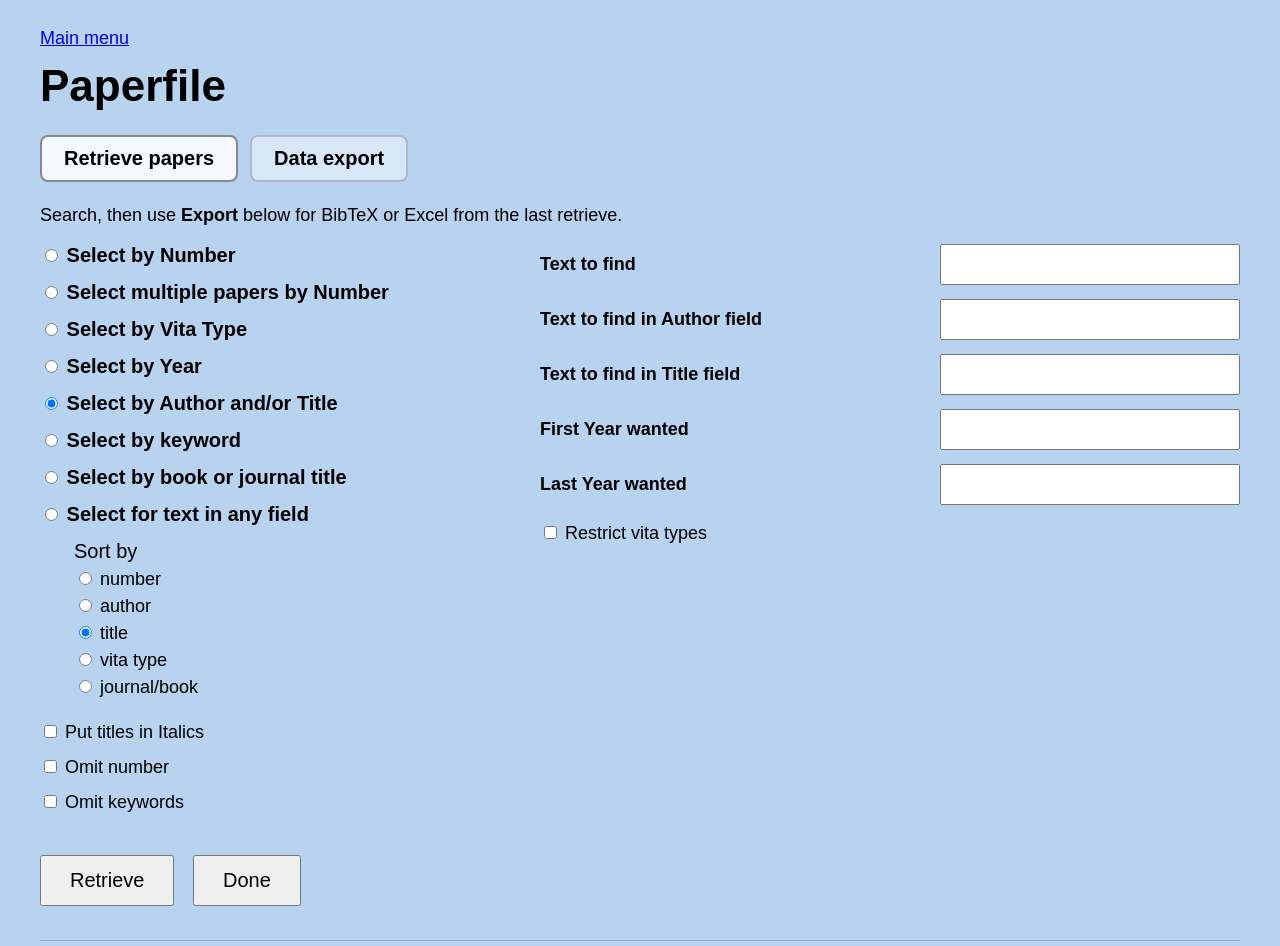
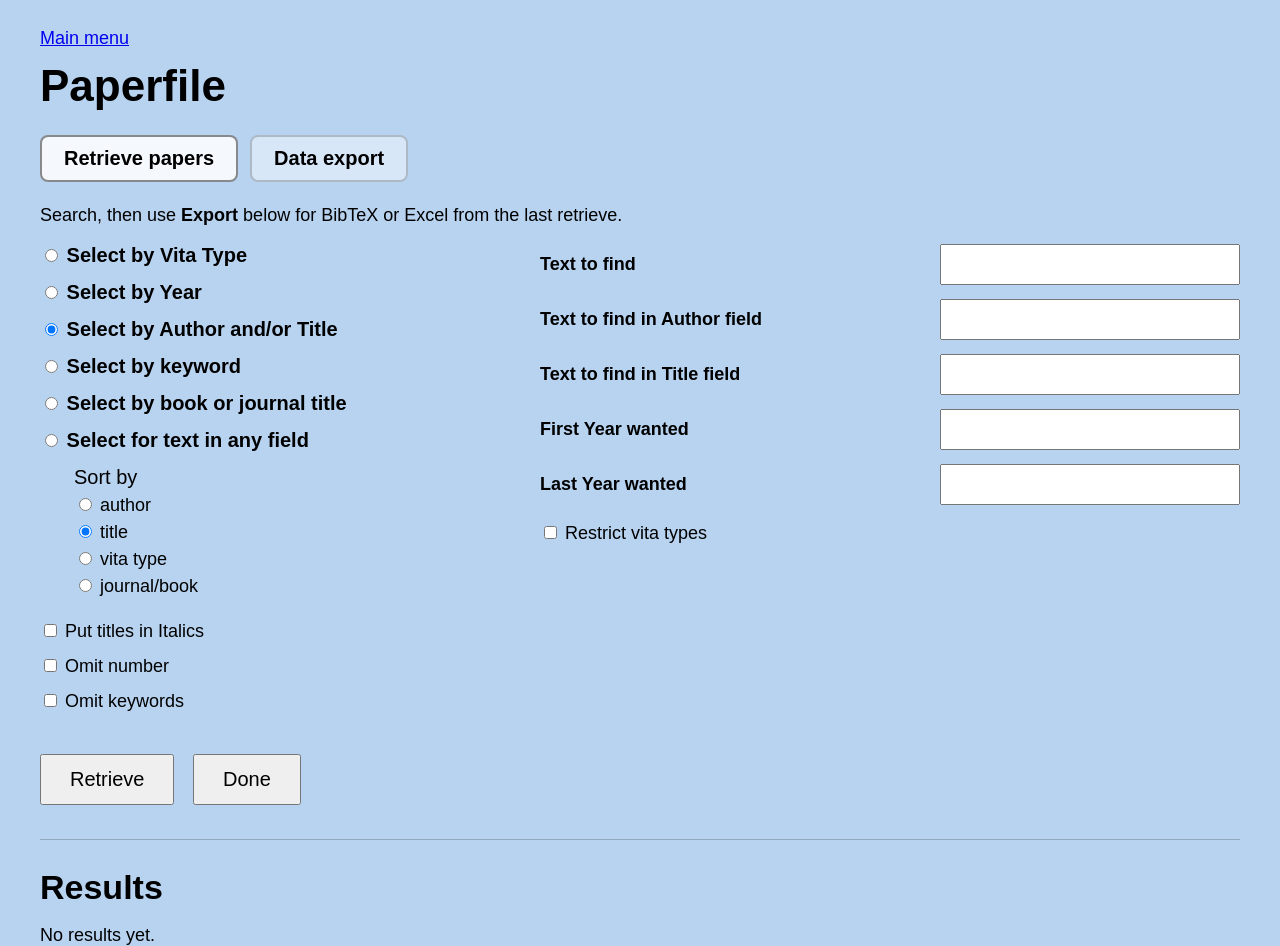
Before and after one commit to yanny2five/paperfile-web, a Flask app: page /retrieve in a window 1280 px wide. Shown: the top 946 px of the page. Run offline with Flask 3, Linux system fonts and the light colour scheme.

Commit message:
Web retrieve: fix empty-query matches, keyword uses subjects, home to retrieve
- search_service: empty text queries no longer match all rows; keyword search
  includes subject1/subject2 like desktop SearchData
- app: / redirects to retrieve; dashboard at /dashboard; legacy retrieve-numbers
  redirect; search type display helper
- UI: remove number search modes from form; clarify keyword label
- tests: home redirect, empty keyword, subject keyword, deep route root code

Made-with: Cursor

```diff
--- a/app.py
+++ b/app.py
@@ -208,6 +208,16 @@ def _run_retrieve_form_search(papers, form):
     return results, formatted_results, display_opts, log_info
 
 
+def _search_type_display_from_request():
+    """Which search mode radio to show; map removed legacy modes to author/title."""
+    st = request.form.get("search_type")
+    if request.method == "GET" and request.args.get("search_type"):
+        st = request.args.get("search_type")
+    if st in ("number", "multiple_numbers"):
+        st = "author_title"
+    return st or "author_title"
+
+
 def _paper_by_number(papers, token):
     if not str(token or "").strip():
         return None
@@ -367,6 +377,12 @@ def staging_clear():
 
 
 @app.route("/")
+def home():
+    """Landing page: go straight to retrieve (full main menu stays at /dashboard)."""
+    return redirect(url_for("retrieve"))
+
+
+@app.route("/dashboard")
 def dashboard():
     db_path = getattr(reader, "file_path", None) or "(no database path)"
     return render_template(
@@ -394,10 +410,10 @@ def data_export_entry():
 
 @app.route("/retrieve-numbers")
 def retrieve_numbers():
-    """Desktop: Retrieve Paper Numbers -> same screen, number mode."""
+    """Legacy URL; number-only retrieve UI removed — same as Retrieve Papers."""
     session["ui_mode"] = "retrieve"
     session.modified = True
-    return redirect(url_for("retrieve", search_type="number"))
+    return redirect(url_for("retrieve"))
 
 
 @app.route("/enter-papers", methods=["GET", "POST"])
@@ -616,11 +632,7 @@ def correct_papers():
         {"num": str(get_number(p)).strip(), "html": h}
         for p, h in zip(results, formatted_results)
     ]
-    search_type_display = request.form.get("search_type")
-    if request.method == "GET" and request.args.get("search_type"):
-        search_type_display = request.args.get("search_type")
-    if not search_type_display:
-        search_type_display = "author_title"
+    search_type_display = _search_type_display_from_request()
 
     return render_template(
         "correct_papers.html",
@@ -1751,11 +1763,7 @@ def retrieve():
         for p, h in zip(results, formatted_results)
     ]
 
-    search_type_display = request.form.get("search_type")
-    if request.method == "GET" and request.args.get("search_type"):
-        search_type_display = request.args.get("search_type")
-    if not search_type_display:
-        search_type_display = "author_title"
+    search_type_display = _search_type_display_from_request()
 
     return render_template(
         "index.html",
--- a/templates/_retrieve_search_form.html
+++ b/templates/_retrieve_search_form.html
@@ -2,18 +2,6 @@
         <div class="main-grid">
             <div>
                 <div class="radio-group">
-                    <label>
-                        <input type="radio" name="search_type" value="number"
-                            {% if search_type_display == 'number' %}checked{% endif %}>
-                        Select by Number
-                    </label>
-
-                    <label>
-                        <input type="radio" name="search_type" value="multiple_numbers"
-                            {% if search_type_display == 'multiple_numbers' %}checked{% endif %}>
-                        Select multiple papers by Number
-                    </label>
-
                     <label>
                         <input type="radio" name="search_type" value="vita_type"
                             {% if search_type_display == 'vita_type' %}checked{% endif %}>
@@ -53,12 +41,6 @@
 
                 <div class="sort-group">
                     <div class="sort-group-title">Sort by</div>
-
-                    <label>
-                        <input type="radio" name="sort_by" value="number"
-                            {% if request.form.get('sort_by') == 'number' %}checked{% endif %}>
-                        number
-                    </label>
 
                     <label>
                         <input type="radio" name="sort_by" value="author"
@@ -113,16 +95,6 @@
                         <input type="text" id="query" name="query_author_title" value="{{ request.form.get('query_author_title', '') }}">
                     </div>
 
-                    <div class="field-row mode-number active-field-target">
-                        <label for="number_query">Paper number</label>
-                        <input type="text" id="number_query" name="query_number" value="{{ request.form.get('query_number', '') }}" placeholder="e.g., 10">
-                    </div>
-
-                    <div class="field-row mode-multiple_numbers active-field-target">
-                        <label for="multiple_numbers_query">Numbers (comma separated)</label>
-                        <input type="text" id="multiple_numbers_query" name="query_multiple_numbers" placeholder="74, 312, 708" value="{{ request.form.get('query_multiple_numbers', '') }}">
-                    </div>
-
                     <div class="field-row mode-vita_type active-field-target">
                         <label for="vita_query">Text to find in Vita Type</label>
                         <input type="text" id="vita_query" name="query_vita_type" value="{{ request.form.get('query_vita_type', '') }}">
@@ -134,7 +106,7 @@
                     </div>
 
                     <div class="field-row mode-keyword active-field-target">
-                        <label for="keyword_query">Text to find in Keyword field</label>
+                        <label for="keyword_query">Keywords and subjects (Subject1 / Subject2)</label>
                         <input type="text" id="keyword_query" name="query_keyword" value="{{ request.form.get('query_keyword', '') }}">
                     </div>
 
--- a/templates/dashboard.html
+++ b/templates/dashboard.html
@@ -122,7 +122,6 @@
         <a class="implemented" href="{{ url_for('retrieve_papers') }}">Retrieve Papers</a>
         <a class="implemented" href="{{ url_for('correct_papers') }}">Correct Papers</a>
 
-        <a class="implemented" href="{{ url_for('retrieve_numbers') }}">Retrieve Paper Numbers</a>
         <a class="implemented" href="{{ url_for('edit_and_fix_entries') }}">Edit and Fix Entries</a>
 
         <a class="implemented" href="{{ url_for('data_export_entry') }}">Data Export</a>
--- a/test_search_criteria.py
+++ b/test_search_criteria.py
@@ -20,8 +20,8 @@ How to decide "same":
     should be one row with that paper number).
 
 Known differences vs desktop SearchData (tkinter):
-  - Keyword: web searches the "keywords" field; desktop fuzzy_search_by_keyword
-    uses subject1/subject2. Counts match only if your data aligns.
+  - Keyword: web matches the same subject1/subject2 blob as desktop, and also
+    any explicit "keywords" column on the record.
   - Partial paper number: web has no partial mode; this script prints desktop
     counts in section 1b using SearchData for comparison only.
   - Vita "Restrict" checkboxes: web sends labels (journal, book, ...); record
```
Also changed, not shown: modules/search_service.py (+25 -12 lines), tests/test_flask_deep_routes.py (+1 -1 lines), tests/test_flask_routes.py (+6 -1 lines), tests/test_search_service.py (+36 -1 lines).
